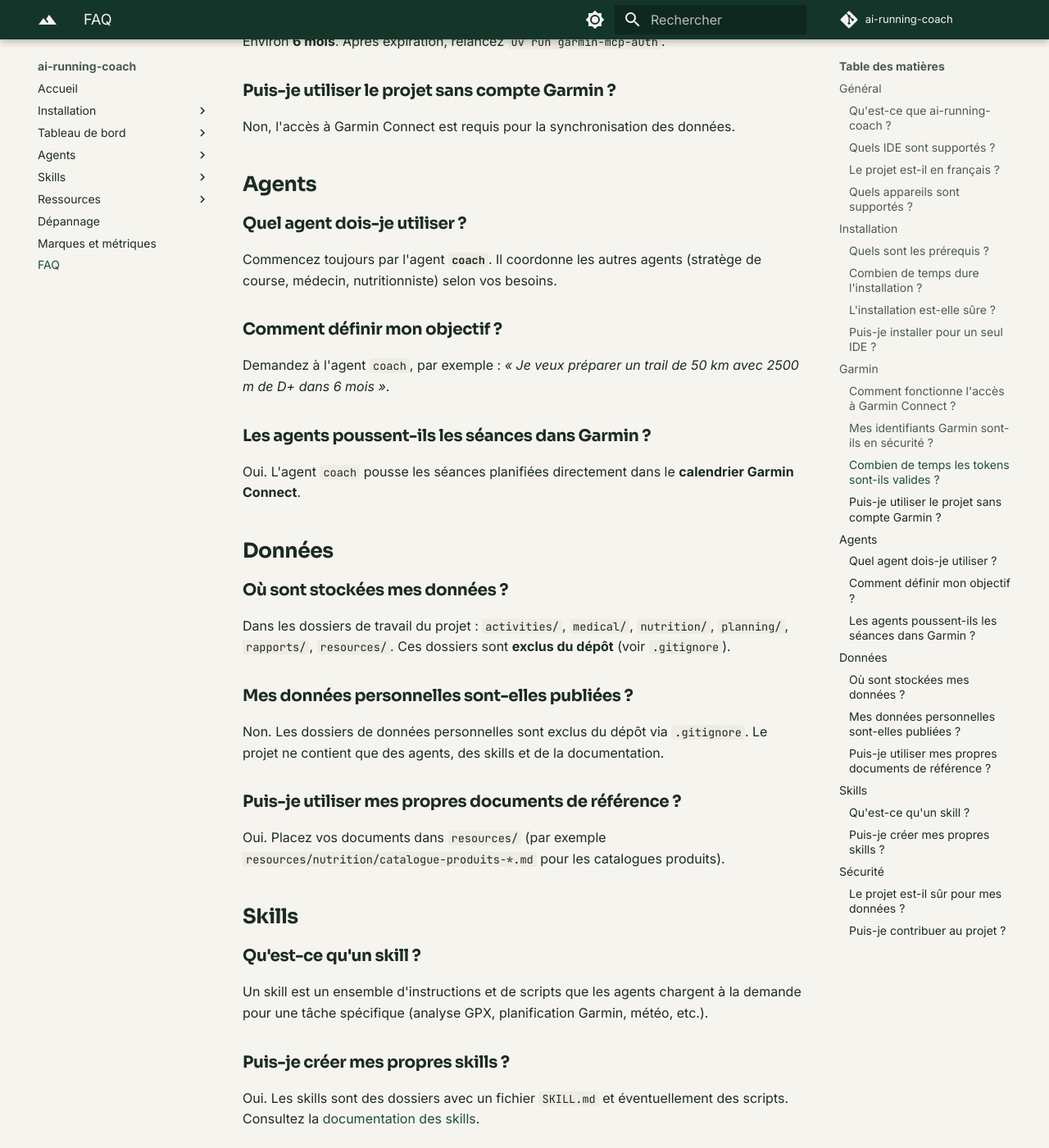
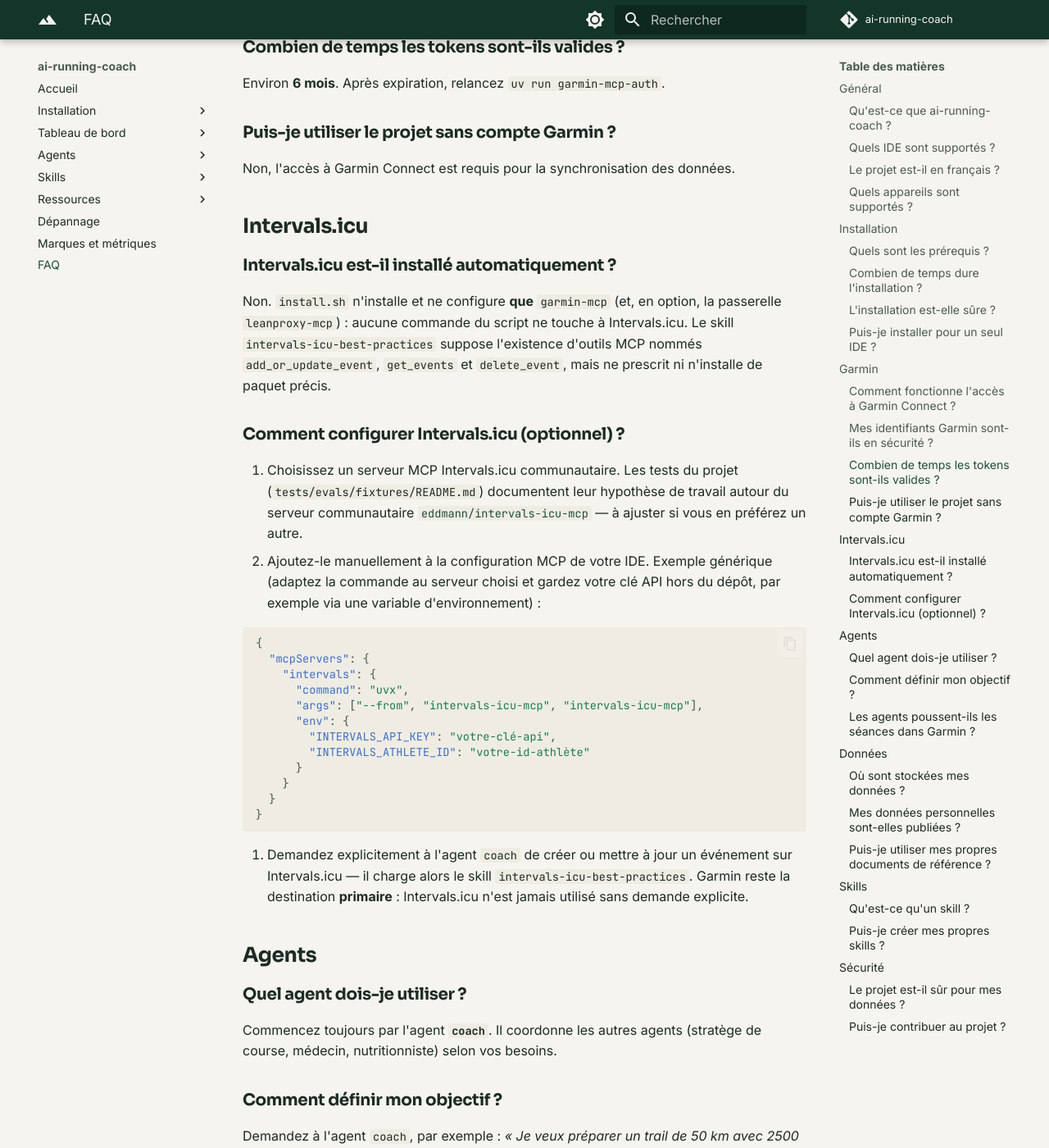
Before and after one commit to mmornati/ai-running-coach, an MkDocs documentation site: the page built from docs/faq.md, in a window 1280 px wide and 1400 px high, scrolled down 1674 px. Shown: the whole window at 82% size. Built offline with MkDocs 1.6.1 and Material for MkDocs 9.7.7, drawn with Linux system fonts in a browser that asks for light colours; comment, search, counter and statistics services are not loaded; some of the changed text lies outside the part shown.

Commit message:
docs : corriger la dérive skills/agents et les affirmations « Garmin seulement »
- docs/index.md : Neuf → Douze skills, ajout des 3 cartes manquantes (contrat de
  données, backfill, premier démarrage) ; docs/skills.md : code inline au lieu de
  backticks littéraux, « pour la persistance »
- README.md / docs/faq.md : reformule le statut secondaire d'Intervals.icu (non
  installé par install.sh) et ajoute un guide de configuration manuelle
- PRODUCT.md : marqué comme instantané daté, comptages et affirmations Garmin
  corrigés

test(lint) : durcir le palier B contre la dérive doc/skills/agents

- Le check Garmin ne s'arrête plus au premier `**` : le texte est débarrassé de
  l'emphase markdown avant recherche, et le contexte « Intervals.icu à
  proximité » n'excuse plus l'affirmation interdite (c'est cette échappatoire
  qui laissait passer le bug d'origine) ; scan étendu à docs/**/*.md
- Comptages : titres, gras et lignes marquées `<!-- count:skills/agents -->`
  seulement (évite les faux positifs de prose), chiffres et nombres français
  1-20, README.md + docs/index.md + docs/agents.md + docs/skills.md
- Checks refactorés en fonctions pures (root: Path -> list[str]), avec une
  suite TestFailureDetection sur un dépôt jetable prouvant chaque détection
- Supprime test_all_agents_exist (doublon de test_prompt_lint.py) et
  test_skill_for_intervals_icu_exists (pas un test de dérive)

Closes #30

Co-Authored-By: Claude Opus 5.5 <noreply@anthropic.com>

````diff
--- a/docs/faq.md
+++ b/docs/faq.md
@@ -16,7 +16,7 @@ Oui, le projet est **en français par défaut** : les agents, les skills et la d
 
 ### Quels appareils sont supportés ?
 
-Seul **Garmin** est supporté dans cette version (Garmin Connect, montres et capteurs Garmin).
+**Garmin Connect** (montres et capteurs Garmin) est la destination primaire, installée automatiquement par `./install.sh`. **Intervals.icu** est supporté en secondaire, uniquement si vous le demandez explicitement à l'agent `coach` — son serveur MCP n'est pas installé par le script, voir [configurer Intervals.icu](#comment-configurer-intervalsicu-optionnel) ci-dessous.
 
 ## Installation
 
@@ -53,6 +53,46 @@ Environ **6 mois**. Après expiration, relancez `uv run garmin-mcp-auth`.
 ### Puis-je utiliser le projet sans compte Garmin ?
 
 Non, l'accès à Garmin Connect est requis pour la synchronisation des données.
+
+## Intervals.icu
+
+### Intervals.icu est-il installé automatiquement ?
+
+Non. `install.sh` n'installe et ne configure **que** `garmin-mcp` (et, en option,
+la passerelle `leanproxy-mcp`) : aucune commande du script ne touche à
+Intervals.icu. Le skill `intervals-icu-best-practices` suppose l'existence
+d'outils MCP nommés `add_or_update_event`, `get_events` et `delete_event`, mais
+ne prescrit ni n'installe de paquet précis.
+
+### Comment configurer Intervals.icu (optionnel) ?
+
+1. Choisissez un serveur MCP Intervals.icu communautaire. Les tests du projet
+   (`tests/evals/fixtures/README.md`) documentent leur hypothèse de travail
+   autour du serveur communautaire [`eddmann/intervals-icu-mcp`](https://github.com/eddmann/intervals-icu-mcp) — à ajuster
+   si vous en préférez un autre.
+2. Ajoutez-le manuellement à la configuration MCP de votre IDE. Exemple
+   générique (adaptez la commande au serveur choisi et gardez votre clé API
+   hors du dépôt, par exemple via une variable d'environnement) :
+
+   ```json
+   {
+     "mcpServers": {
+       "intervals": {
+         "command": "uvx",
+         "args": ["--from", "intervals-icu-mcp", "intervals-icu-mcp"],
+         "env": {
+           "INTERVALS_API_KEY": "votre-clé-api",
+           "INTERVALS_ATHLETE_ID": "votre-id-athlète"
+         }
+       }
+     }
+   }
+   ```
+
+3. Demandez explicitement à l'agent `coach` de créer ou mettre à jour un
+   événement sur Intervals.icu — il charge alors le skill
+   `intervals-icu-best-practices`. Garmin reste la destination **primaire** :
+   Intervals.icu n'est jamais utilisé sans demande explicite.
 
 ## Agents
 
````
Also changed, not shown: PRODUCT.md (+13 -6 lines), README.md (+1 -1 lines), docs/index.md (+5 -2 lines), docs/skills.md (+1 -1 lines), 1 other file.
